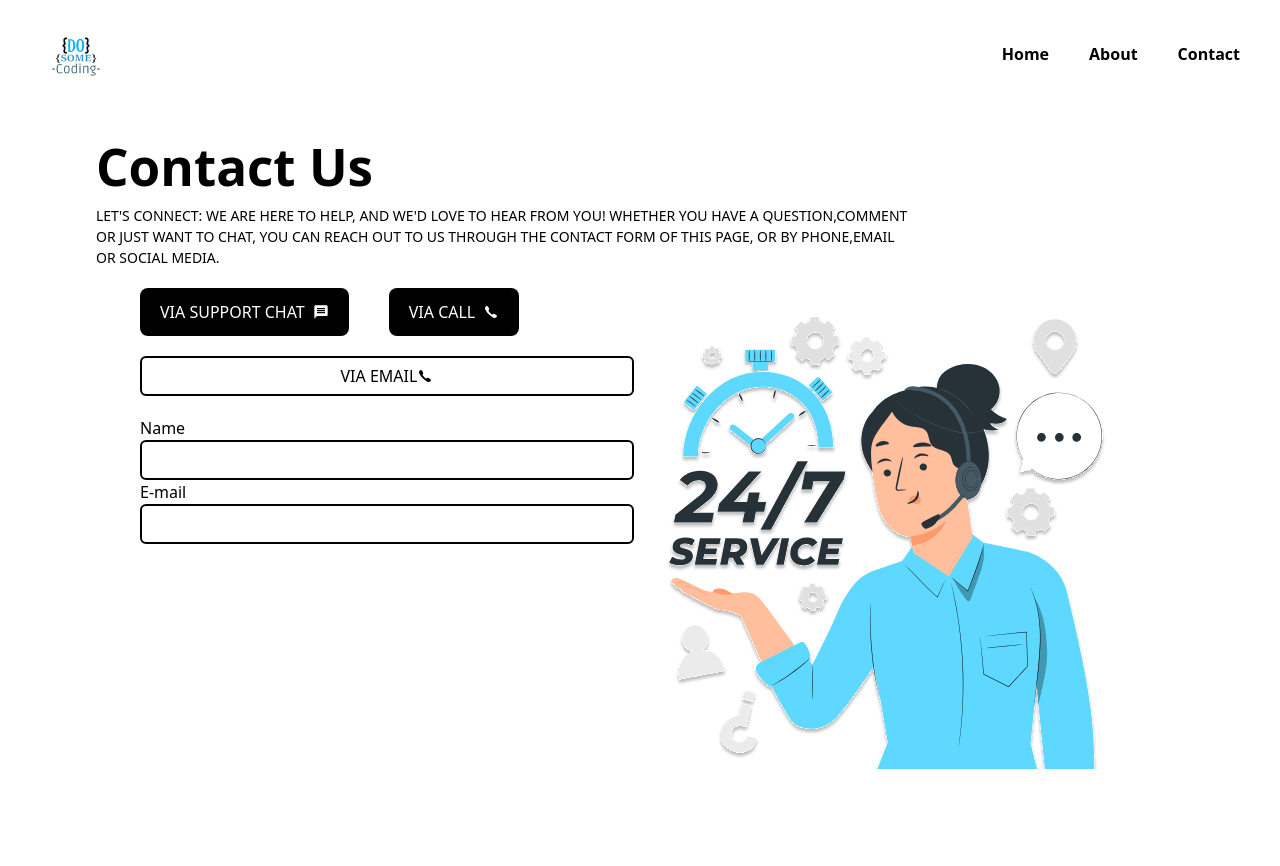
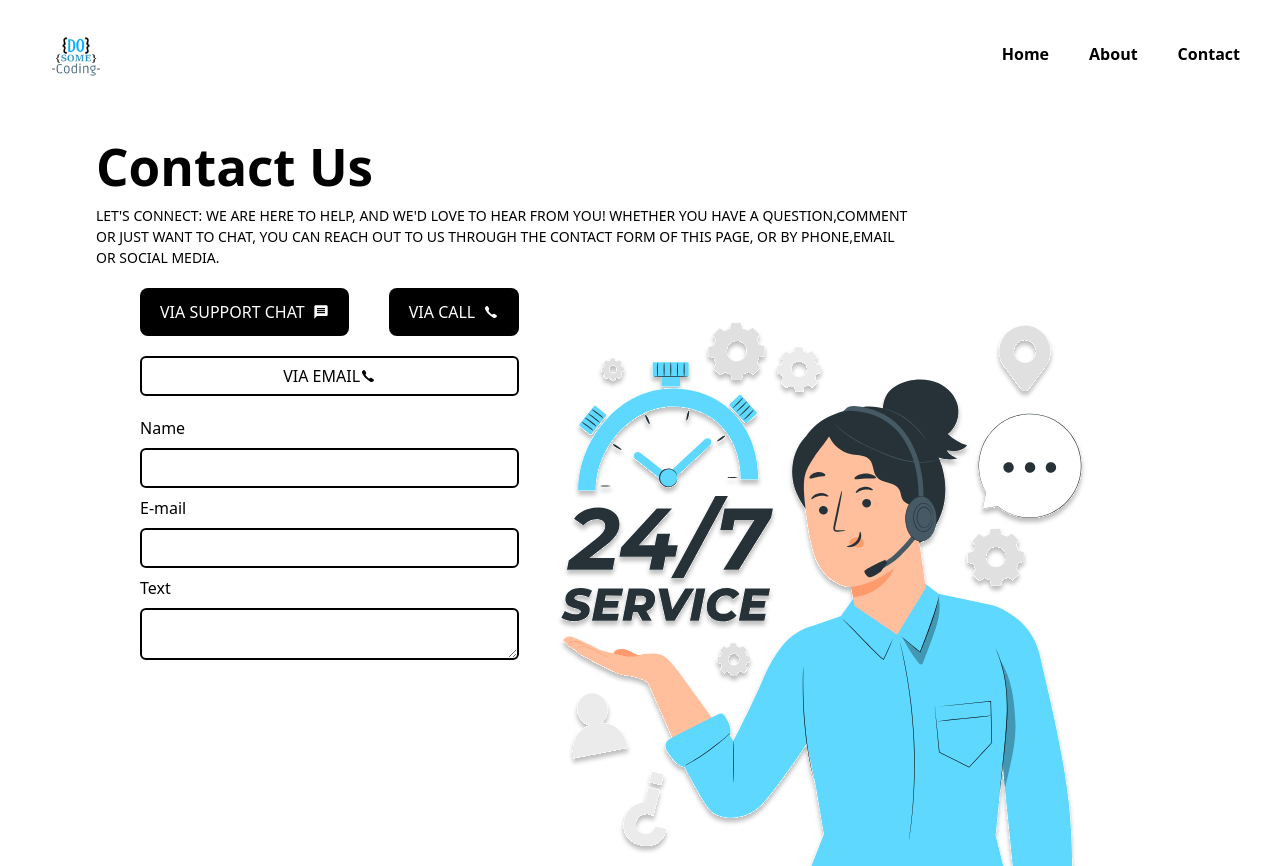
Before and after one commit to aadarshraj02/React-Forms, a React (Vite) app: page / in a window 1280 px wide. Before the commit the page ends 800 px from the top, so only its background shows below. Built offline with nearby package versions, Linux system fonts and the light colour scheme.

Commit message:
added input for text area

```diff
--- a/src/components/ContactForm.jsx
+++ b/src/components/ContactForm.jsx
@@ -19,7 +19,7 @@ function ContactForm() {
           VIA EMAIL <IoIosCall></IoIosCall>
         </button>
         <div className="w-full flex flex-col">
-          <form action="">
+          <form action="" className="flex flex-col gap-2">
             <label htmlFor="name">Name</label>
             <input
               className="h-[40px] px-2 w-full border-2 relative rounded-md
@@ -32,7 +32,14 @@ function ContactForm() {
               className="h-[40px] px-2 w-full border-2 relative rounded-md
               border-black"
               type="email"
-              name="name"
+              name="email"
+            />
+            <label htmlFor="text">Text</label>
+            <textarea
+              className=" px-2 w-full border-2 relative rounded-md
+              border-black"
+              type="text"
+              name="text"
             />
           </form>
         </div>
```
